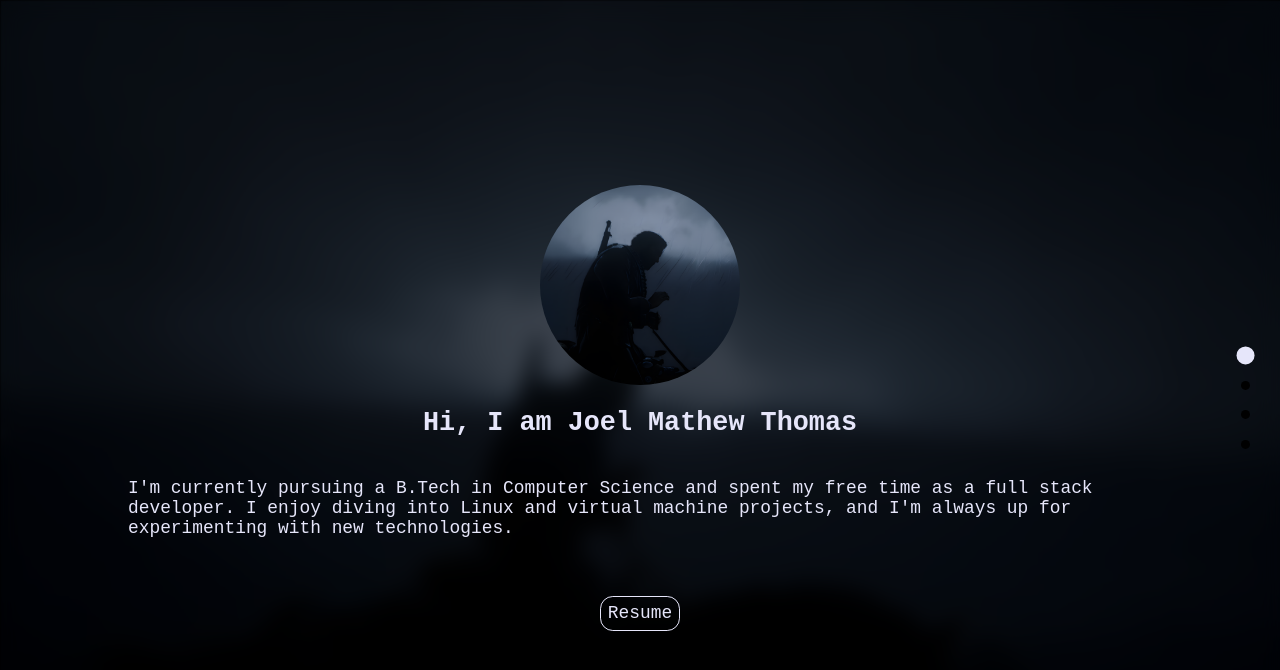
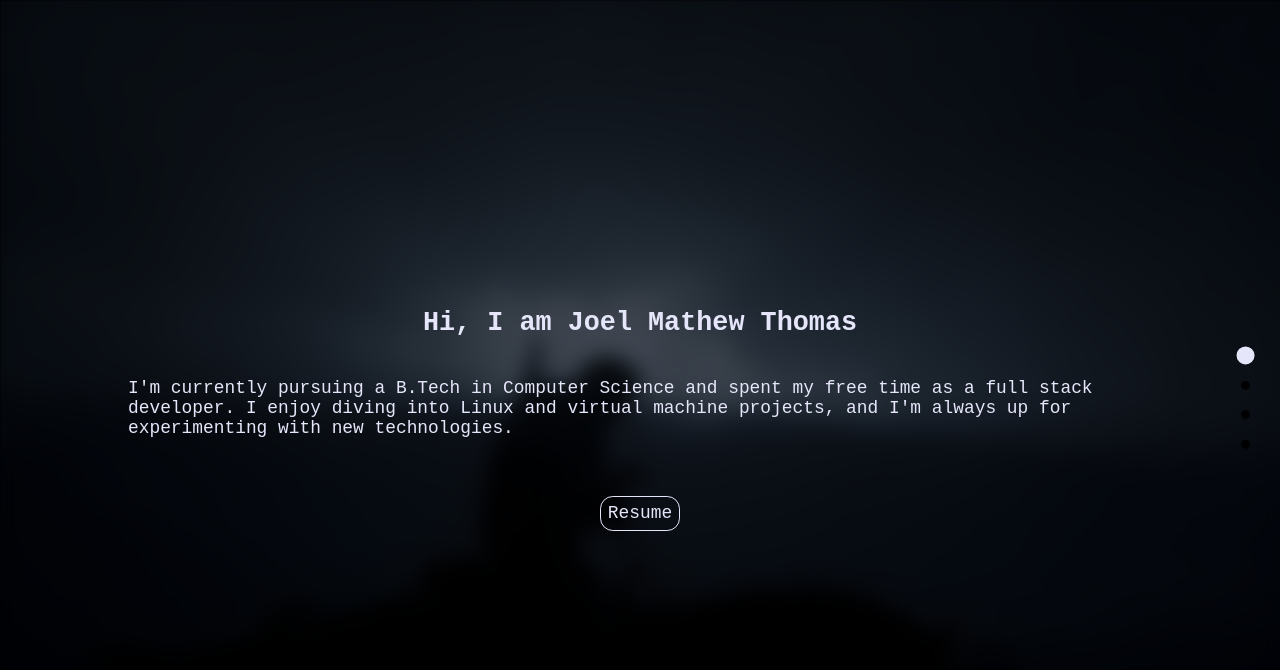
Before and after one commit to joelmathewthomas/joelmathewthomas.github.io, a plain HTML site: page index.html in a window 1280 px wide. Drawn offline with nearby package versions, Linux system fonts and the light colour scheme.

Commit message:
removed avatar

```diff
--- a/index.html
+++ b/index.html
@@ -10,7 +10,7 @@
     <body>
         <div class="container">
             <div class="card" id="card1">
-                <img id="avatar" src="/public/images/avatar.png">
+                <!-- <img id="avatar" src="/public/images/avatar.png"> -->
                 <h2> Hi, I am Joel Mathew Thomas</h2>
                 <p> I'm currently pursuing a B.Tech in Computer Science and spent my free time as a full stack developer. I enjoy diving into Linux and virtual machine projects, and I'm always up for experimenting with new technologies.</p>
                 <a href="/public/files/resume.pdf" download id="resume">Resume</a>
```
Also changed, not shown: public/images/avatar.png (deleted).
